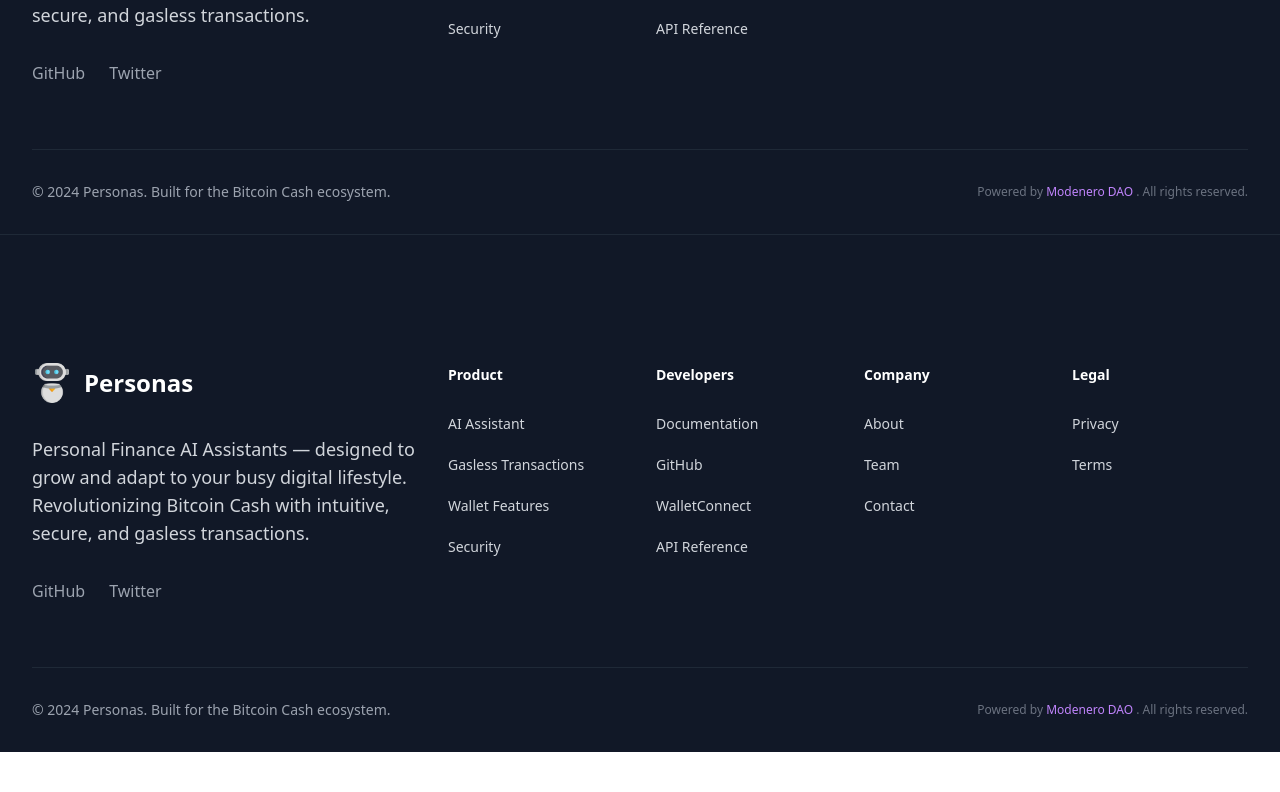
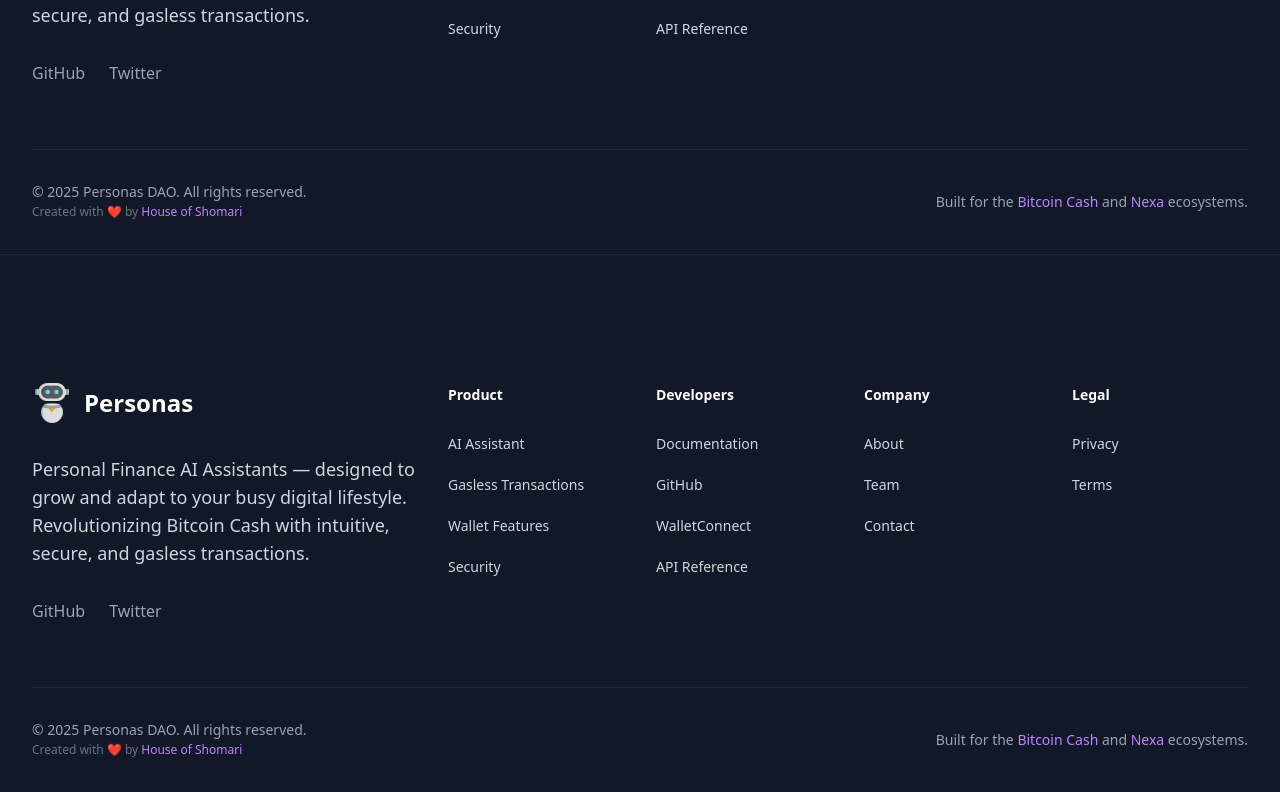
Before and after one commit to nyusternie/personas, a Nuxt app in the folder web/: page /help in a window 1280 px wide. Shown: the part 936-1728 px from the top of the page. Before the commit the page ends 1688 px from the top, so only its background shows below. Built offline with nearby package versions, Linux system fonts and the light colour scheme.

Commit message:
Fix web footer.

```diff
--- a/web/components/Footer.vue
+++ b/web/components/Footer.vue
@@ -145,20 +145,31 @@
             <!-- Bottom Section -->
             <div class="mt-8 border-t border-gray-800 pt-8 sm:mt-12 lg:mt-16">
                 <div class="flex flex-col md:flex-row md:items-center md:justify-between">
-                    <p class="text-sm leading-5 text-gray-400">
-                        &copy; 2024 Personas. Built for the Bitcoin Cash ecosystem.
-                    </p>
-                    <div class="mt-4 md:mt-0">
+                    <div>
+                        <p class="text-sm leading-5 text-gray-400">
+                            &copy; 2025 Personas DAO. All rights reserved.
+                            <br />
+                        </p>
+
                         <p class="text-xs leading-5 text-gray-500">
-                            Powered by
+                            Created with ❤️ by
                             <a
-                                href="https://modenero.com"
+                                href="https://hos.im"
                                 target="_blank"
                                 class="text-purple-400 hover:text-purple-300 transition-colors duration-200"
                             >
-                                Modenero DAO
+                                House of Shomari
                             </a>
-                            . All rights reserved.
+                        </p>
+                    </div>
+
+                    <div class="mt-4 md:mt-0">
+                        <p class="text-sm leading-5 text-gray-400">
+                            Built for the <a href="https://bitcoincash.org" target="_blank" class="text-purple-400 hover:text-purple-300 transition-colors duration-200">
+                                Bitcoin Cash
+                            </a> and <a href="https://nexa.org" target="_blank" class="text-purple-400 hover:text-purple-300 transition-colors duration-200">
+                                Nexa
+                            </a> ecosystems.
                         </p>
                     </div>
                 </div>
```
